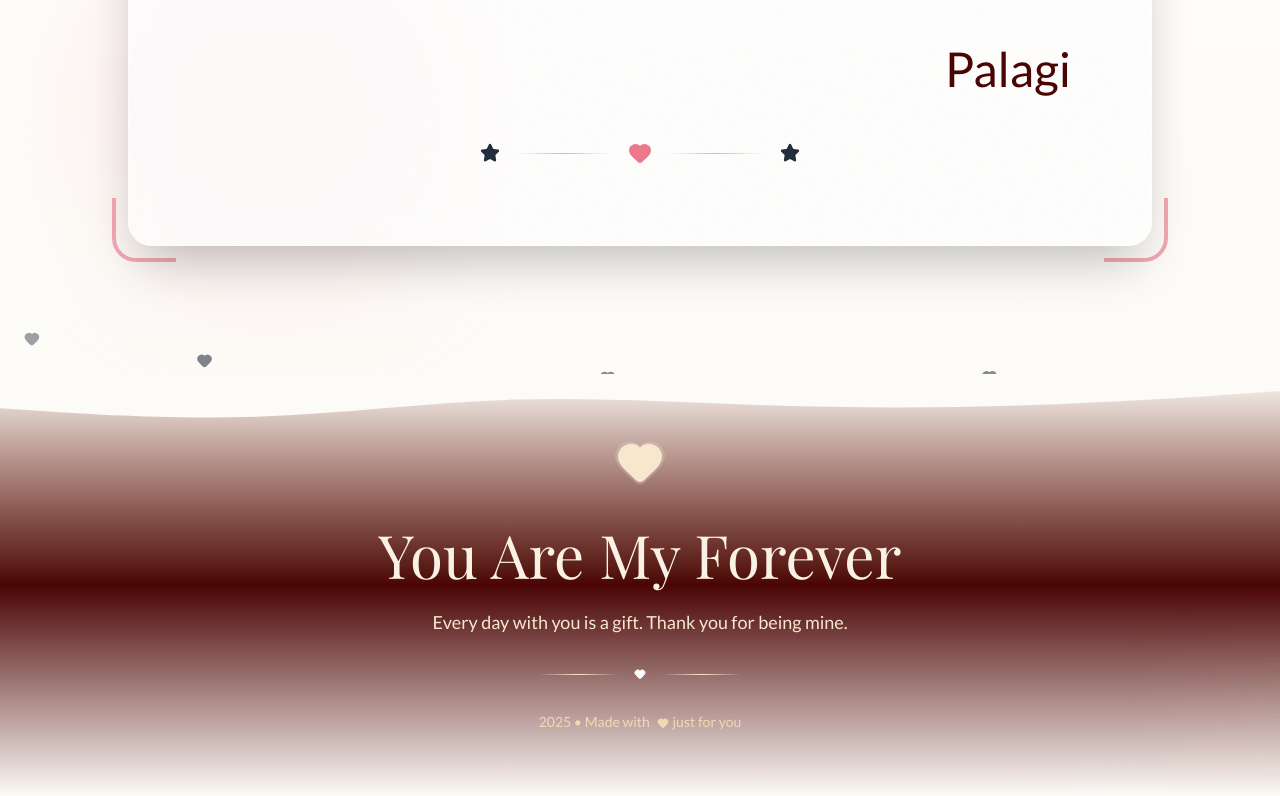
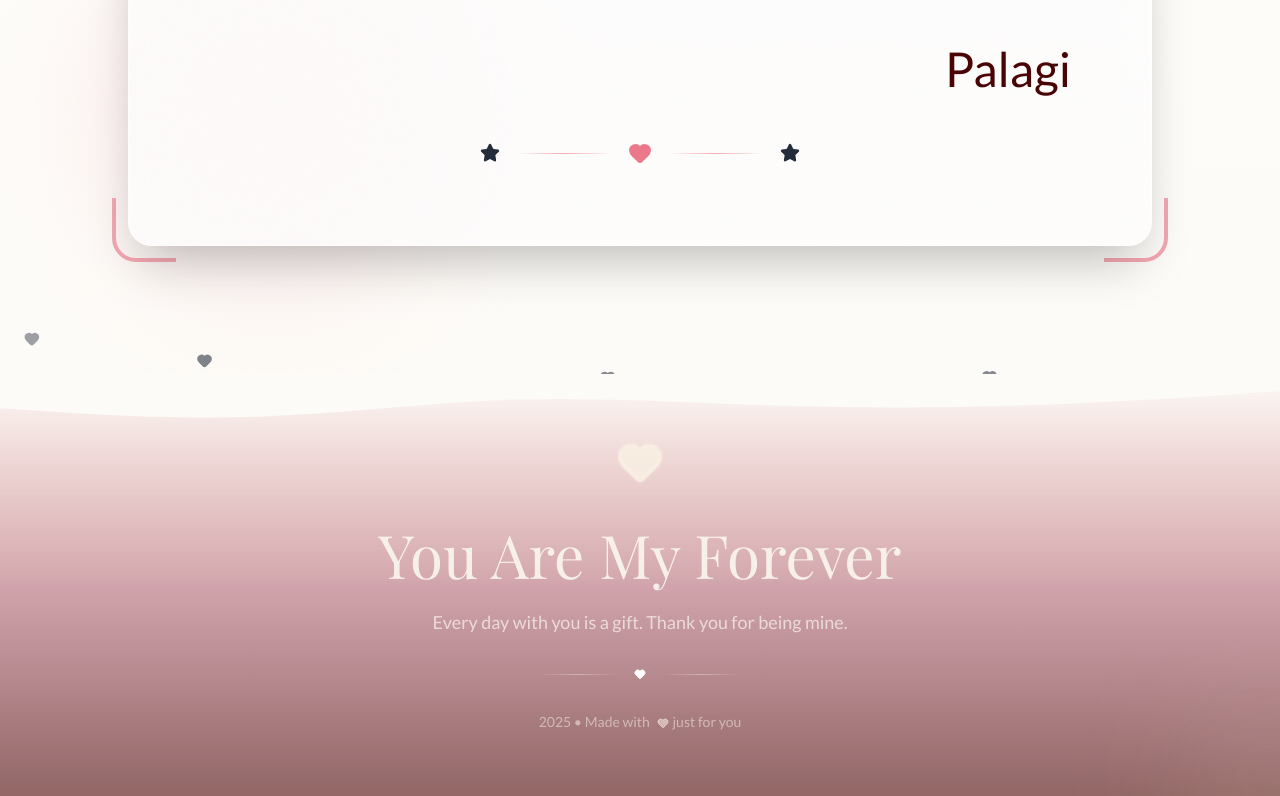
Before and after one commit to fersonull/bestgirlkimbe, a React (Vite) app: page / in a window 1280 px wide. Shown: the part 6837-7633 px from the top of the page. Built offline with nearby package versions, Linux system fonts and the light colour scheme.

Commit message:
redesign footer

```diff
--- a/src/components/Footer.jsx
+++ b/src/components/Footer.jsx
@@ -13,7 +13,7 @@ const Footer = () => {
 
   return (
     <footer
-      className="relative bg-gradient-to-b from-champagne-50 via-burgundy-900 to-burgundy-950 text-white py-16 overflow-hidden"
+      className="relative bg-gradient-to-b from-champagne-50 via-burgundy-800/40 to-burgundy-900/60 text-white py-16 overflow-hidden"
       role="contentinfo"
     >
       {/* Decorative top wave */}
@@ -43,11 +43,11 @@ const Footer = () => {
             className="inline-block mb-8"
           >
             <div className="relative">
-              <Heart className="w-12 h-12 text-champagne-300" fill="currentColor" />
+              <Heart className="w-12 h-12 text-champagne-200/80" fill="currentColor" />
               <motion.div
                 animate={{
                   scale: [1, 1.3, 1],
-                  opacity: [0.4, 0, 0.4],
+                  opacity: [0.3, 0, 0.3],
                 }}
                 transition={{
                   duration: 2.5,
@@ -56,7 +56,7 @@ const Footer = () => {
                 }}
                 className="absolute inset-0"
               >
-                <Heart className="w-12 h-12 text-champagne-300" fill="currentColor" />
+                <Heart className="w-12 h-12 text-champagne-200/60" fill="currentColor" />
               </motion.div>
             </div>
           </motion.div>
@@ -67,7 +67,7 @@ const Footer = () => {
             whileInView={{ opacity: 1, y: 0 }}
             viewport={{ once: true }}
             transition={{ duration: 0.8, delay: 0.2 }}
-            className="font-greatVibes text-4xl sm:text-5xl md:text-6xl text-champagne-200 mb-6"
+            className="font-greatVibes text-4xl sm:text-5xl md:text-6xl text-champagne-100/90 mb-6"
           >
             {footerMessage}
           </motion.h3>
@@ -78,7 +78,7 @@ const Footer = () => {
             whileInView={{ opacity: 1, y: 0 }}
             viewport={{ once: true }}
             transition={{ duration: 0.8, delay: 0.3 }}
-            className="font-lato text-lg text-champagne-300 mb-8"
+            className="font-lato text-lg text-champagne-100/70 mb-8"
           >
             {footerSubtext}
           </motion.p>
@@ -91,9 +91,9 @@ const Footer = () => {
             transition={{ duration: 0.8, delay: 0.4 }}
             className="flex items-center justify-center space-x-4 mb-8"
           >
-            <div className="h-px w-20 bg-gradient-to-r from-transparent via-champagne-300 to-transparent" />
-            <Heart className="w-3 h-3 text-roseGold-400" fill="currentColor" />
-            <div className="h-px w-20 bg-gradient-to-l from-transparent via-champagne-300 to-transparent" />
+            <div className="h-px w-20 bg-gradient-to-r from-transparent via-champagne-200/40 to-transparent" />
+            <Heart className="w-3 h-3 text-roseGold-300/60" fill="currentColor" />
+            <div className="h-px w-20 bg-gradient-to-l from-transparent via-champagne-200/40 to-transparent" />
           </motion.div>
 
           {/* Simple Copyright */}
@@ -102,10 +102,10 @@ const Footer = () => {
             whileInView={{ opacity: 1 }}
             viewport={{ once: true }}
             transition={{ duration: 0.8, delay: 0.5 }}
-            className="font-lato text-sm text-champagne-400"
+            className="font-lato text-sm text-champagne-100/50"
           >
             {currentYear} • Made with{' '}
-            <Heart className="inline w-3 h-3 text-roseGold-400 mx-1" fill="currentColor" />
+            <Heart className="inline w-3 h-3 text-roseGold-300/70 mx-1" fill="currentColor" />
             just for you
           </motion.p>
         </div>
```
